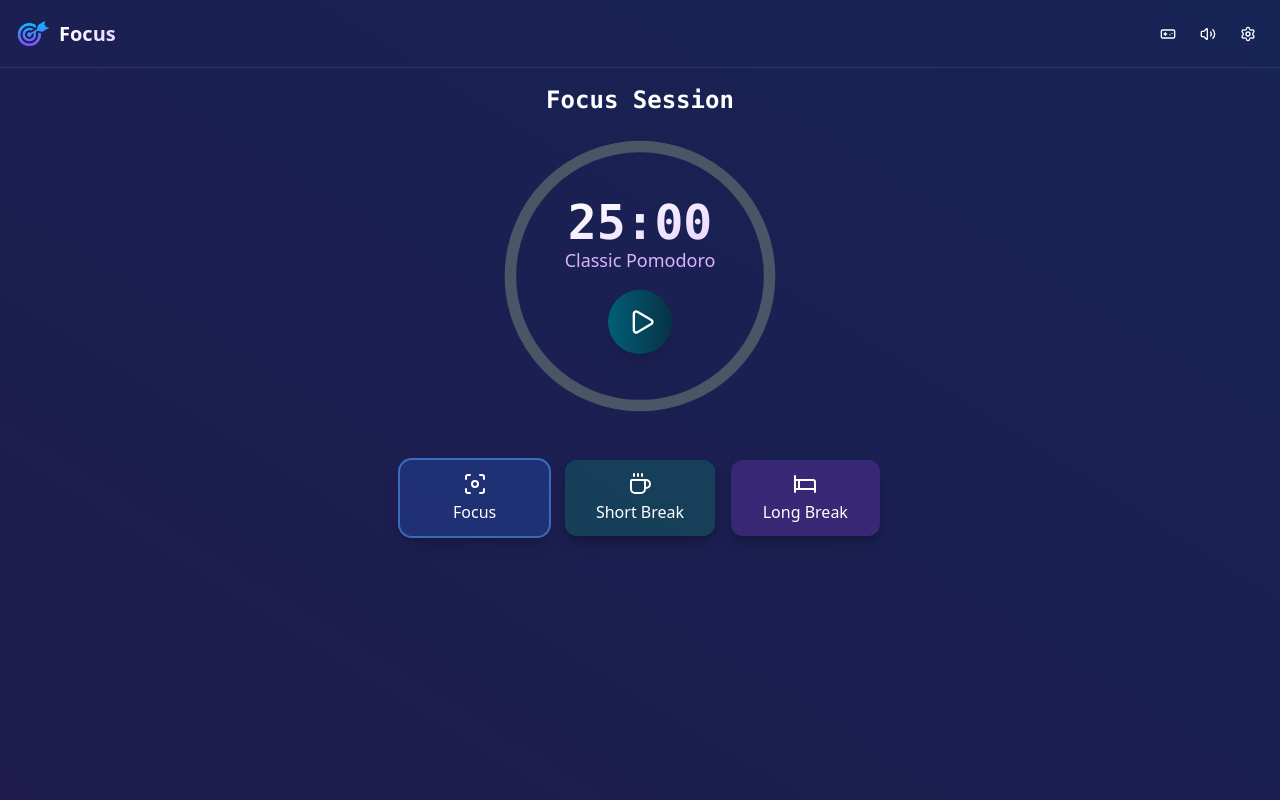
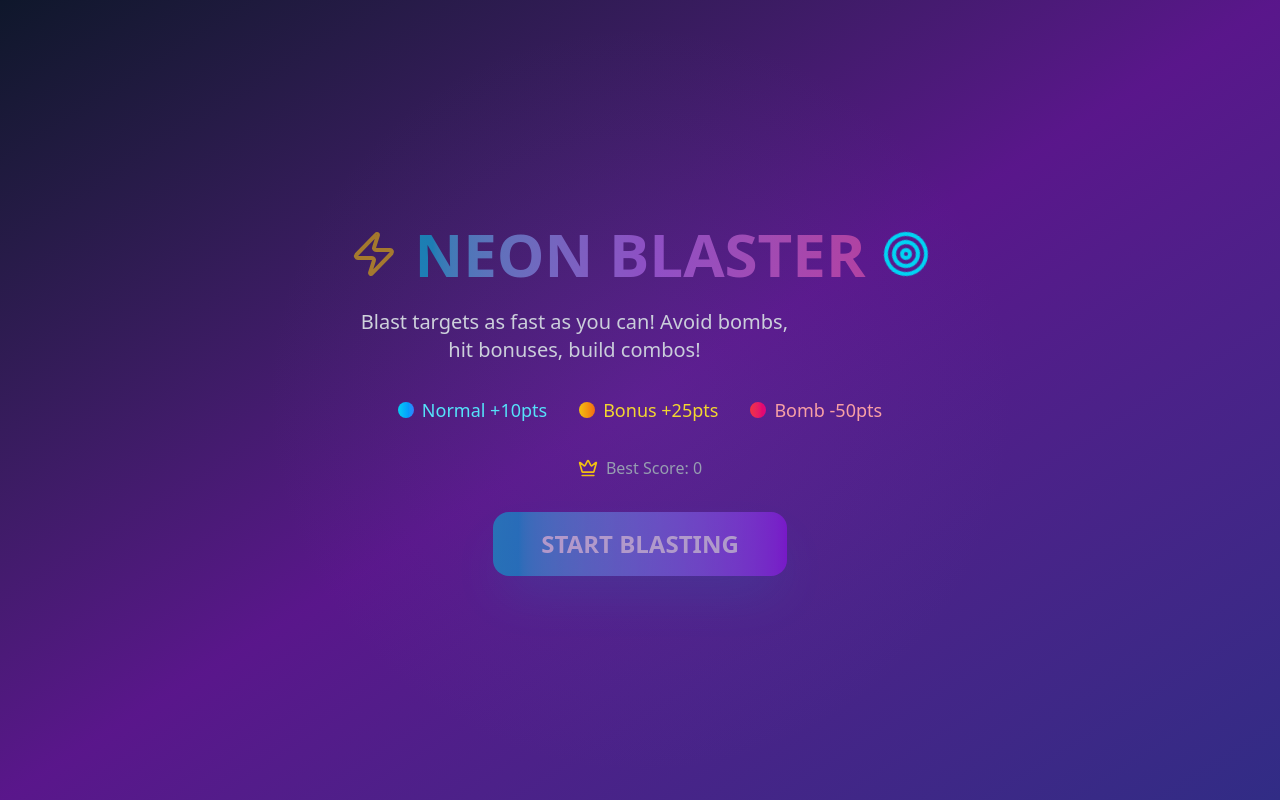
Before and after one commit to dikie001/pomodoro_appp, a React (Vite) app: page / in a window 1280 px wide. Both pictures are taken after a click on the button 1168 px from the left and 33 px from the top of the page. Built offline with nearby package versions, Linux system fonts and the light colour scheme.

Commit message:
feat: integrate NeonReactionBlaster modal into MainPage

```diff
--- a/src/modals/Game.tsx
+++ b/src/modals/Game.tsx
@@ -1,5 +1,5 @@
-import React, { useState, useEffect, useCallback } from "react";
-import { Zap, Target, Flame, Crown, Rocket } from "lucide-react";
+import { Crown, Flame, Target, Zap } from "lucide-react";
+import React, { useCallback, useEffect, useState } from "react";
 
 const NeonReactionBlaster = () => {
   const [gameState, setGameState] = useState<
--- a/src/pages/MainPage.tsx
+++ b/src/pages/MainPage.tsx
@@ -20,6 +20,7 @@ import useSound from "../hooks/useSound";
 import SettingsModal from "../modals/SettingsModal";
 import { showLocalNotification } from "../utils/askPermission";
 import { vibrate } from "../hooks/useVibrate";
+import NeonReactionBlaster from "../modals/Game";
 
 const MODE = "mode_type";
 
@@ -465,6 +466,11 @@ const MainPage: React.FC = () => {
       )}
 
       {initialize && <LoadingModal />}
+      {showGame && (
+        <div className="absolute z-50 inset-0">
+          <NeonReactionBlaster />
+        </div>
+      )}
     </div>
   );
 };
```
